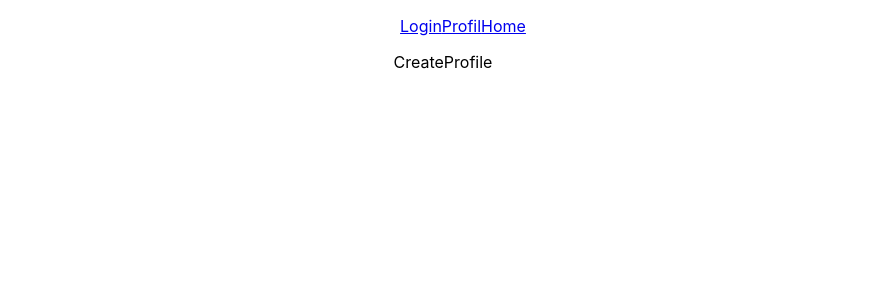
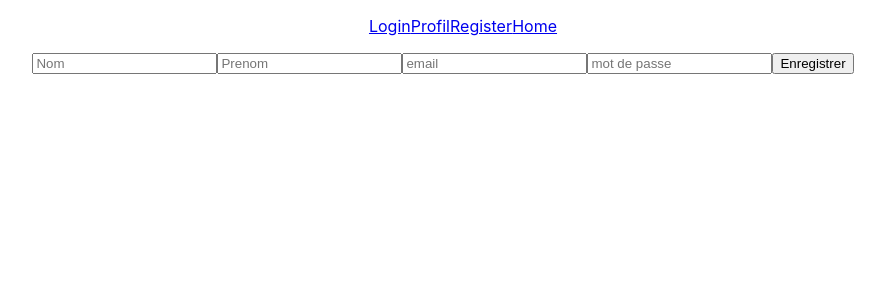
Before and after one commit to AvellaJB/bocal-social-network, a React (Create React App) app: page /createprofile in a window 1280 px wide. Shown: the top 300 px of the page, without its empty margins (197-1082 px from the left). Built offline with nearby package versions, Linux system fonts and the light colour scheme.

Commit message:
Création Register et ajout du lien

```diff
--- a/src/components/NavBar.js
+++ b/src/components/NavBar.js
@@ -19,6 +19,7 @@ function NavBar() {
       <ul>
         <Link to={"/login"}>Login</Link>
         <Link to={"/profil"}>Profil</Link>
+        <Link to={"/createprofile"}>Register</Link>
         <Link to={"/"}>Home</Link>
       </ul>
     </div>
--- a/src/pages/Register.js
+++ b/src/pages/Register.js
@@ -13,10 +13,51 @@ object USER : {
 }
 */
 
-import React from "react";
+import React, { useState } from "react";
+import { register } from "../lib";
 
 function Register() {
-  return <div>CreateProfile</div>;
+  const [firstname, setFirstname] = useState("");
+  const [lastname, setLastname] = useState("");
+  const [email, setEmail] = useState("");
+  const [password, setPassword] = useState("");
+
+  const sendUserToApi = (e) => {
+    e.preventDefault();
+    register(firstname, lastname, email, password);
+  };
+
+  return (
+    <div>
+      <form onSubmit={sendUserToApi}>
+        <input
+          placeholder="Nom"
+          type="text"
+          name="firstname"
+          onChange={(e) => setFirstname(e.target.value)}
+        />
+        <input
+          placeholder="Prenom"
+          type="text"
+          name="lastname"
+          onChange={(e) => setLastname(e.target.value)}
+        />
+        <input
+          placeholder="email"
+          type="text"
+          name="email"
+          onChange={(e) => setEmail(e.target.value)}
+        />
+        <input
+          placeholder="mot de passe"
+          type="password"
+          name="password"
+          onChange={(e) => setPassword(e.target.value)}
+        />
+        <button type="submit">Enregistrer</button>
+      </form>
+    </div>
+  );
 }
 
 export default Register;
```
